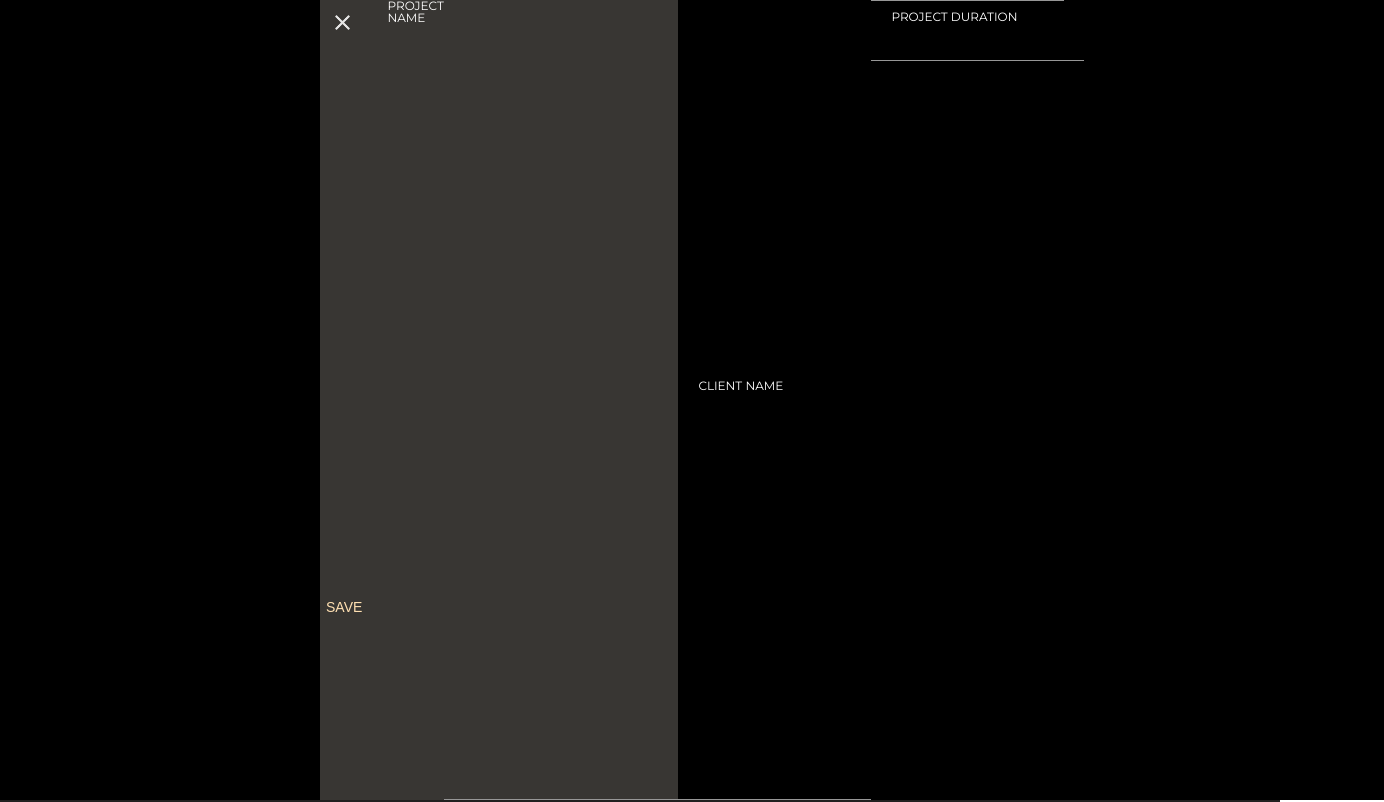
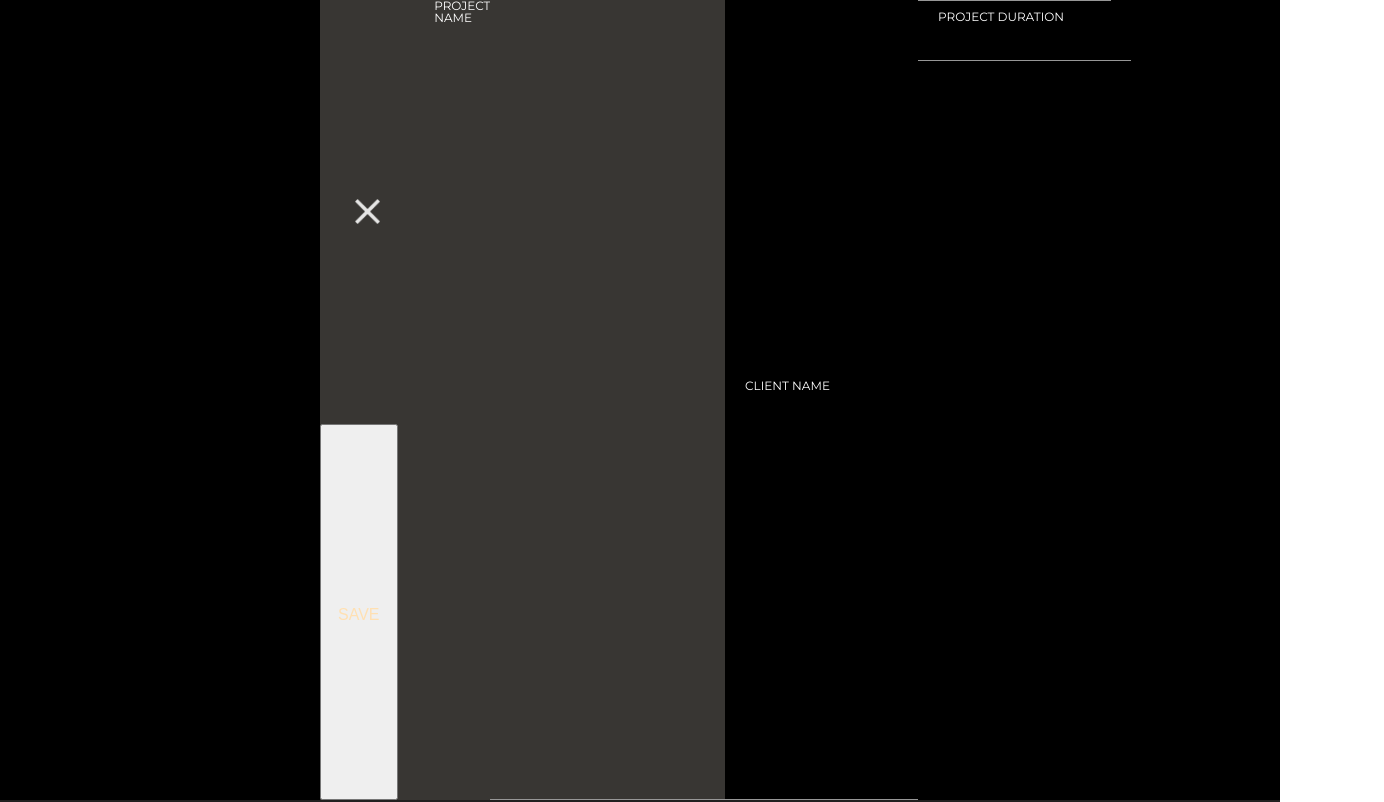
Before and after one commit to satoshi-s-law/frontend, a React (Create React App) app: page /add-task in a window 1280 px wide. Shown: the top 802 px of the page, 1384 px wide, since content can reach past the window. Built offline with nearby package versions, Linux system fonts and the light colour scheme.

Commit message:
update UI stuff

```diff
--- a/src/components/NewProjectForm/ProductHeader.jsx
+++ b/src/components/NewProjectForm/ProductHeader.jsx
@@ -2,7 +2,6 @@ import React from 'react';
 import styled from 'styled-components';
 import { NavLink } from 'react-router-dom';
 import closebutton from './closebutton.png';
-
 
 const Nav = styled.nav`
     display: flex;
@@ -10,50 +9,39 @@ const Nav = styled.nav`
     background-color: #383633;
     flex-wrap: wrap;
     justify-content: space-between;
+    div {
+        display: flex;
+        padding: 1rem;
+        color: white;
+        flex-direction: column;
+        justify-content: center;
+        form {
+            margin-top: 1rem;
+        }
+    }
+    h2 {
+        margin: 1rem;
+        color: #FFE0B2
+    }
 `;
 
-const Img = styled.img`
-  width: 15px;
-  height: 15px;
-  margin: 15px;
-  cursor: pointer;
-  &:hover{
-    height: 20px;
-    width: 20px;
-    margin: 13px;
-  }
-`
+const ProductHeader = () => (
+  <Nav>
+    <div>
 
-const Button = styled.button`
-  color: #FFE0B2;
-  text-decoration: none;
-  font-size: 1.4rem;
-  margin-right: 5%;
-  background-color: #383633;
-  border: none;
-  &:hover{
-    cursor: pointer;
-    font-weight: bold;
-    font-size: 1.5rem;
-  }
-`
+      <NavLink to="/" style={{ color: 'white', textDecoration: 'none' }}>
+        <img
+          src={closebutton}
+          alt="close this screen"
+          style={{
+            width: '25px', height: '25px', margin: '25px', cursor: 'pointer',
+          }}
+        />
+      </NavLink>
 
-const NavItem = styled(NavLink)`
-  color: white;
-  textDecoration: none;
-`
-
-const ProductHeader = () => {
-  return (
-    <Nav>
-      <div>
-        <NavItem to="/">
-          <Img src={closebutton} alt="close this screen" />
-        </NavItem>
-      </div>
-      <Button type="submit" >SAVE</Button>
-    </Nav>
-  )
-}
+    </div>
+    <button type="submit" style={{ color: '#FFE0B2', textDecoration: 'none' }}><h2 style={{ fontSize: '16px', marginTop: '1.5rem' }}>SAVE</h2></button>
+  </Nav>
+);
 
 export default ProductHeader;
--- a/src/components/NewProjectForm/ProjectForm.jsx
+++ b/src/components/NewProjectForm/ProjectForm.jsx
@@ -11,6 +11,7 @@ const Div = styled.div`
   display: flex;
   background-color: #212121;
   width: 100%;
+  flex-direction: column;
   form {
     display: flex;
 
```
